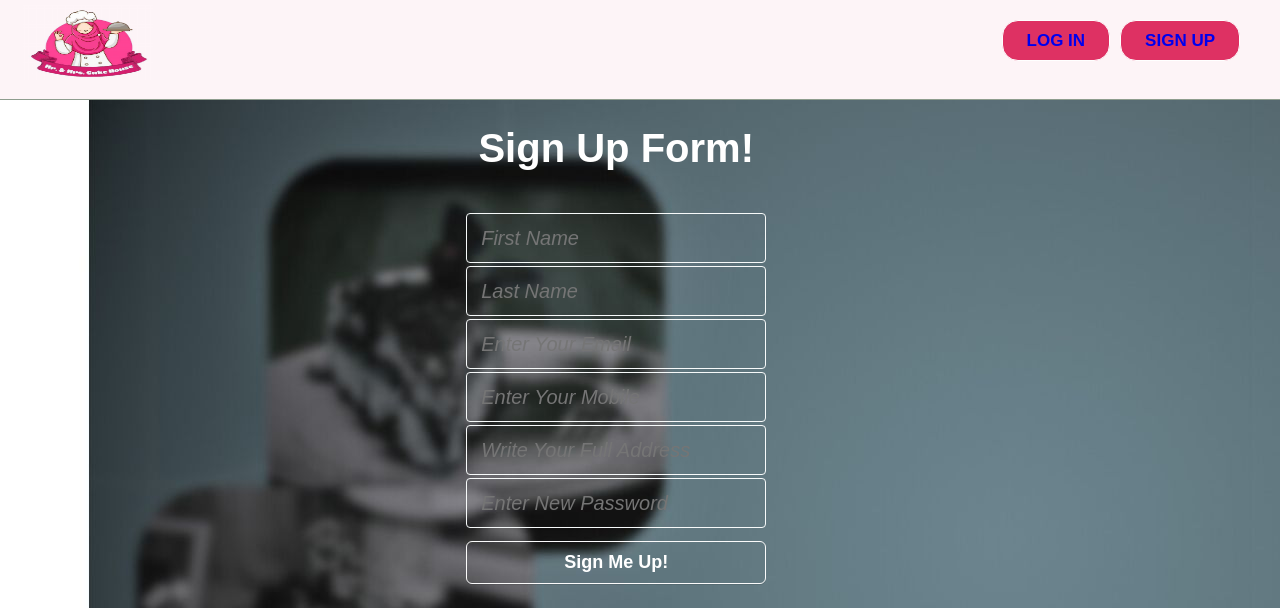
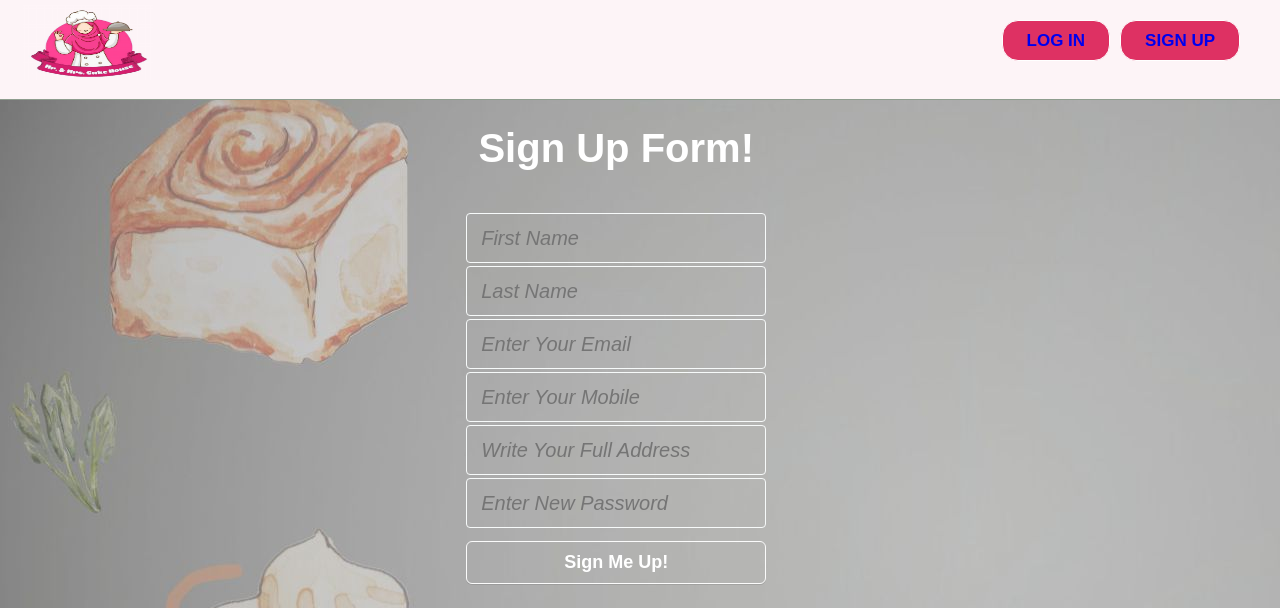
Before and after one commit to rimirintaha/Online-Cake-Shop_full, a PHP site: page /signin.php in a window 1280 px wide. Shown: the top 608 px of the page. Run offline with PHP 8.4, Linux system fonts and the light colour scheme.

Commit message:
final project 2

```diff
--- a/signin.php
+++ b/signin.php
@@ -135,7 +135,7 @@ if (isset($_POST['signup'])) {
 	<link rel="stylesheet" type="text/css" href="css/style.css">
 </head>
 
-<body class="home-welcome-text" style="background-image: url(image/homebackgrndimg2.jpg);">
+<body class="home-welcome-text" style="background-image: url(image/homebackgrndimg1.jpg);">
 	<div class="homepageheader" style="position: inherit;">
 		<div class="signinButton loginButton">
 			<div class="uiloginbutton signinButton loginButton" style="margin-right: 40px;">
```
